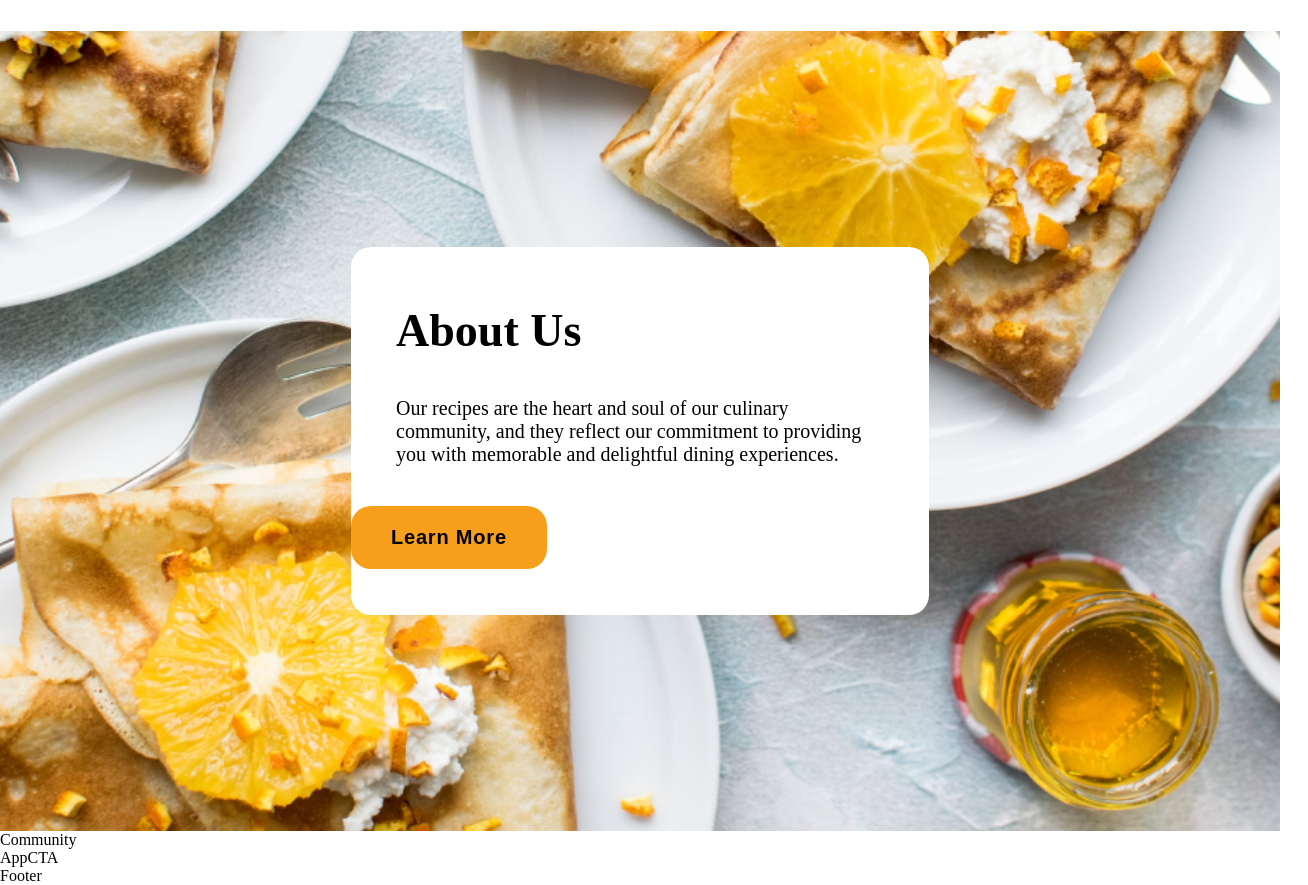
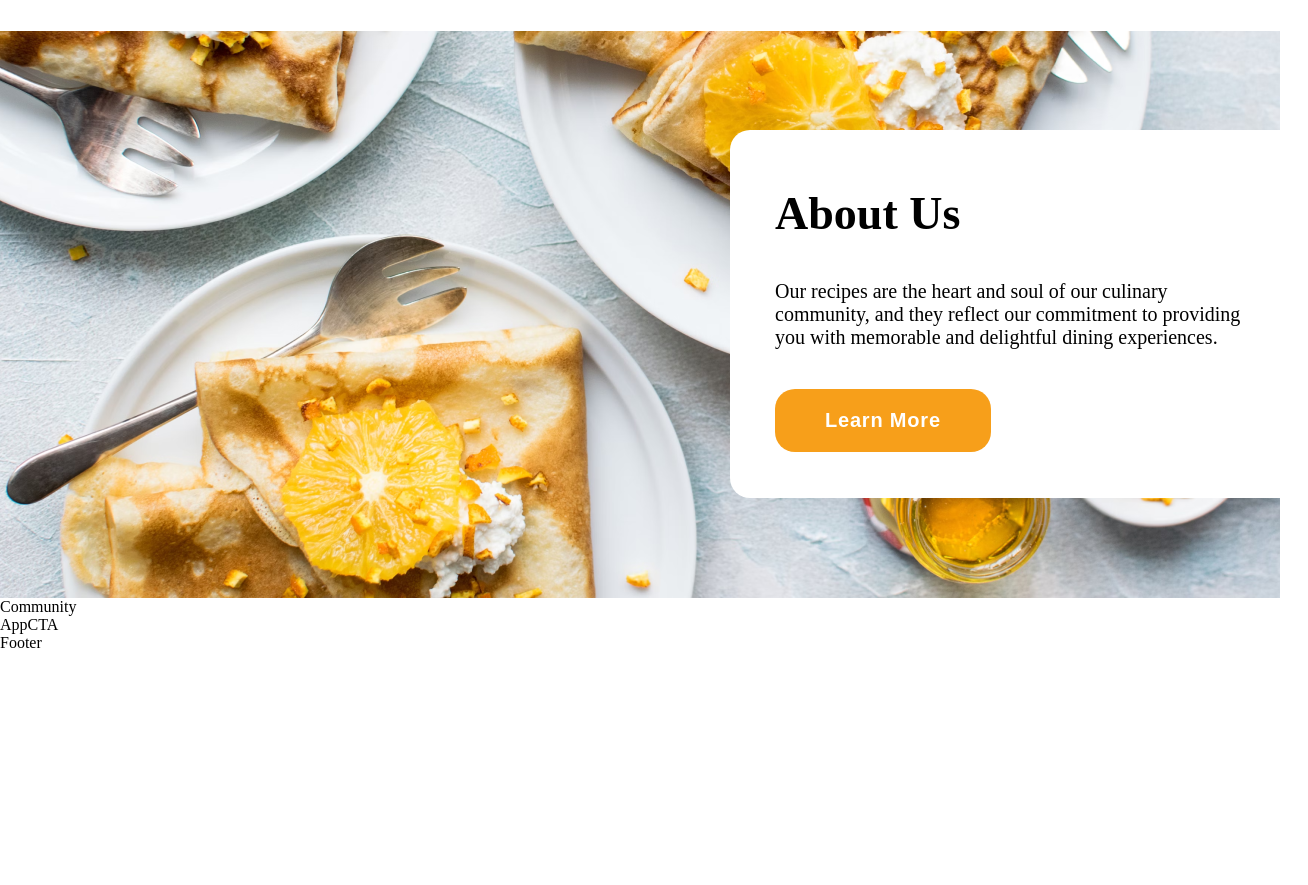
Before and after one commit to Chloedj/react-recipe-app, a React (Create React App) app in the folder recipe-app/: page / in a window 1280 px wide. Shown: the part 2120-3005 px from the top of the page, 1308 px wide, since content can reach past the window. After the commit the page ends 2772 px from the top, so only its background shows below. Built offline with nearby package versions, Linux system fonts and the light colour scheme.

Commit message:
Added content box to about section

```diff
--- a/recipe-app/src/containers/about/about.css
+++ b/recipe-app/src/containers/about/about.css
@@ -1,6 +1,6 @@
 .about__container {
     margin-top: 200px;
-    height: 100vh;
+    height: 567px;
     width: 100%;
     background-image: inherit;
     background-size: cover;
@@ -13,6 +13,7 @@
 
 .about__container-content {
     position: absolute;
+    left: 730px;
     width: 578px;
     height: 368px;
     background-color: white;
@@ -29,3 +30,12 @@
     font-size: 20px;
     padding: 40px 45px;
 }
+
+.about__container-details-button {
+    margin-left: 45px
+}
+
+.about__container-details-button a {
+    color: white;
+    padding: 20px 10px;
+}
--- a/recipe-app/src/containers/about/about.js
+++ b/recipe-app/src/containers/about/about.js
@@ -6,12 +6,12 @@ const About = () => {
   return (
     <div className='about__container' style={{ backgroundImage: `url(${backgroundImage})` }}>
       <div className='about__container-content'>
-        <div>
+        <div className='about__container-details'>
           <h3>About Us</h3>
           <p>Our recipes are the heart and soul of our culinary community, and they reflect our commitment to providing you with memorable and delightful dining experiences.</p>
-
+          <div className='about__container-details-button'>
         <button type='button'><a href="#home">Learn More</a></button>
-
+      </div>
           </div>
       </div>
     </div>
```
